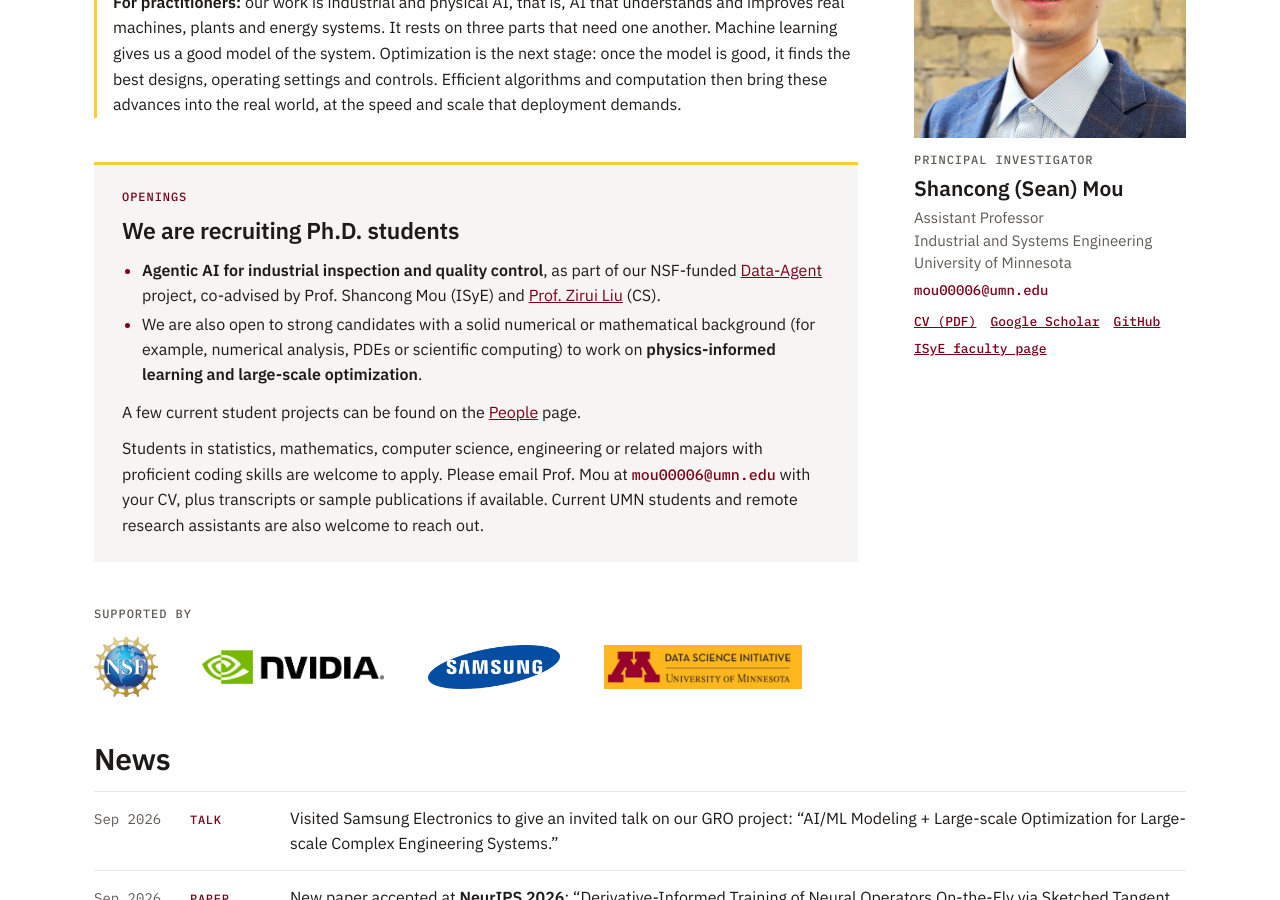
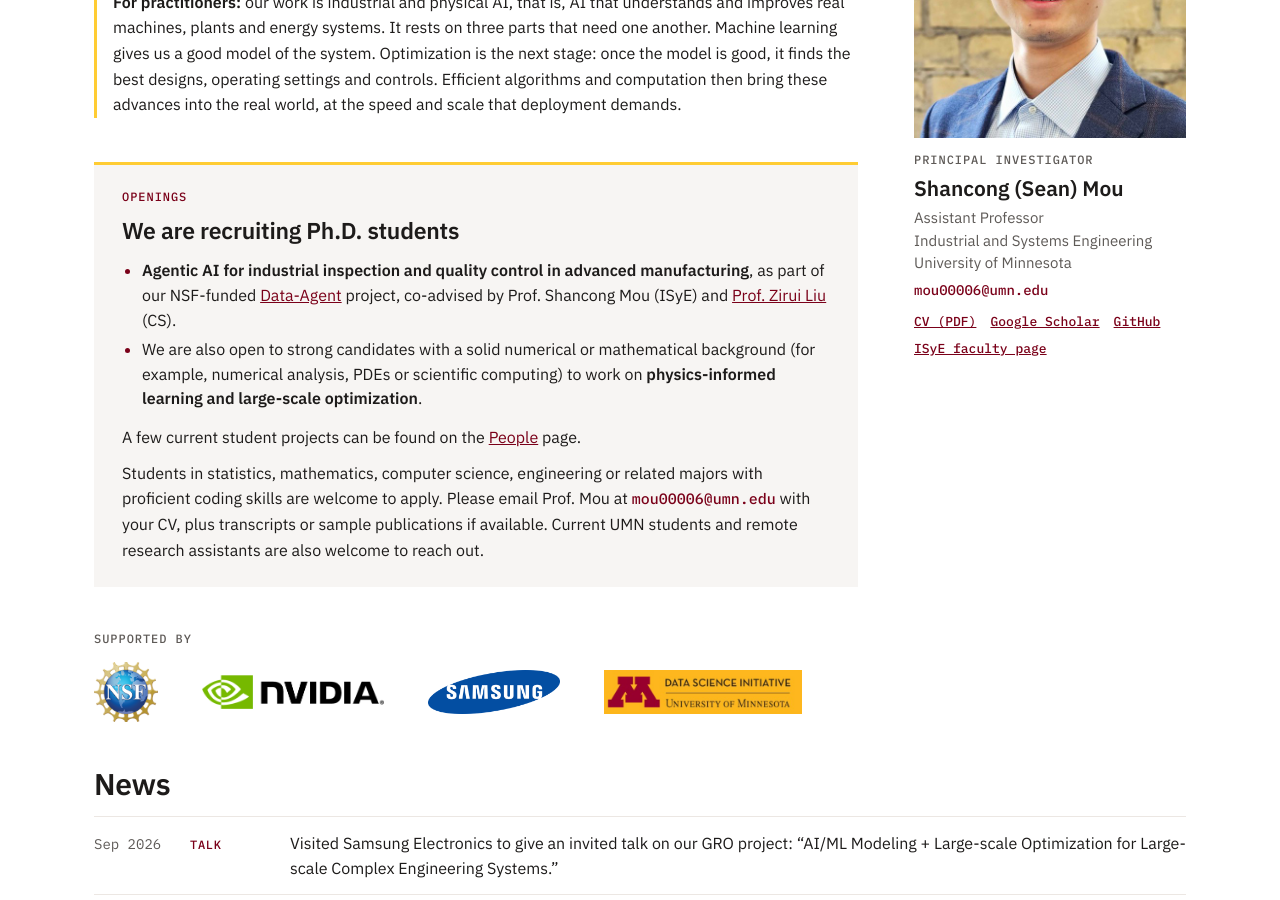
Before and after one commit to Mou-group-UMN/mou-group-umn.github.io, a Jekyll site: the page built from index.html, in a window 1280 px wide and 900 px high, scrolled down 453 px. Built offline with Jekyll 4.4.1, drawn with Linux system fonts in a browser that asks for light colours.

Commit message:
Openings: agentic AI for inspection and quality control in advanced manufacturing
Co-Authored-By: Claude Opus 5.5 <noreply@anthropic.com>
Claude-Session: https://claude.ai/code/session_01XBj4b1asWe9EJC5WfSpYSG

```diff
--- a/_data/home.yml
+++ b/_data/home.yml
@@ -14,7 +14,7 @@ practitioners: >-   # note under the statement (Sean, 2026-10-01); HTML allowed
 openings:
   title: We are recruiting Ph.D. students
   topics:   # bullet points under the title (Sean, 2026-10-01); HTML allowed
-    - '<strong>Agentic AI for industrial inspection and quality control</strong>, as part of our NSF-funded <a href="/projects/#data-agent">Data-Agent</a> project, co-advised by Prof. Shancong Mou (ISyE) and <a href="https://zirui-ray-liu.github.io/">Prof. Zirui Liu</a> (CS).'
+    - '<strong>Agentic AI for industrial inspection and quality control in advanced manufacturing</strong>, as part of our NSF-funded <a href="/projects/#data-agent">Data-Agent</a> project, co-advised by Prof. Shancong Mou (ISyE) and <a href="https://zirui-ray-liu.github.io/">Prof. Zirui Liu</a> (CS).'
     - 'We are also open to strong candidates with a solid numerical or mathematical background (for example, numerical analysis, PDEs or scientific computing) to work on <strong>physics-informed learning and large-scale optimization</strong>.'
   more: 'A few current student projects can be found on the <a href="/people/">People</a> page.'   # line after the bullets
   text: >-
```
